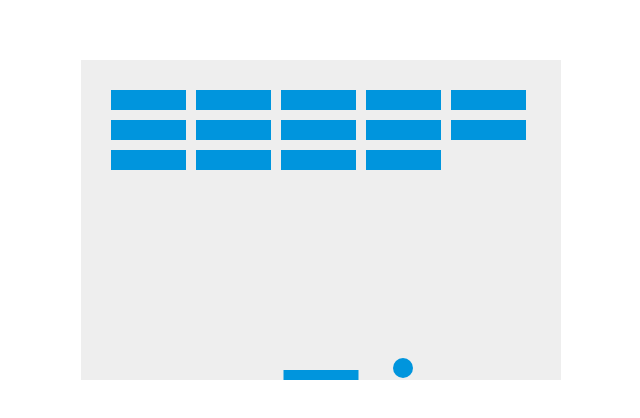
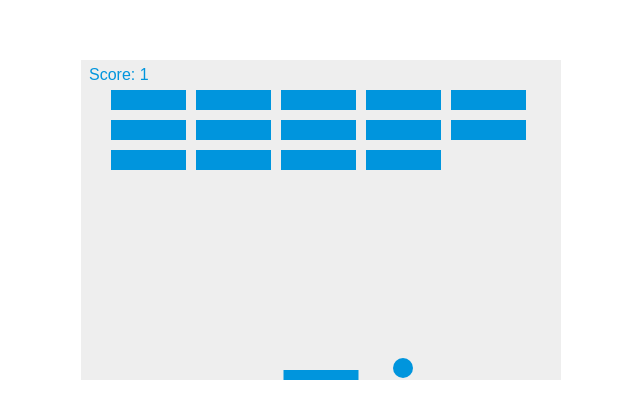
Before and after one commit to CakeNull/spo, a plain HTML site: page index.html in a window 1280 px wide. Shown: the part 180-598 px from the top of the page, 319-959 px from the left. Drawn offline with Linux system fonts and the light colour scheme.

Commit message:
Update index.html

```diff
--- a/index.html
+++ b/index.html
@@ -38,6 +38,8 @@
       let y = canvas.height - 30;
       let dx = 2;
       let dy = -2;
+
+      let score = 0;
 
       const brickRowCount = 3;
       const brickColumnCount = 5;
@@ -96,6 +98,7 @@
         drawPaddle();
         collisionDetection();
         drawBricks();
+        drawScore();
 
         x += dx;
         y += dy;
@@ -108,7 +111,7 @@
           if (x > paddleX && x < paddleX + paddleWidth) {
             dy = -dy;
           } else {
-            alert("GAME OVER");
+            alert("    N  O  T    S  P  O    ");
             document.location.reload();
             clearInterval(interval); // Needed for Chrome to end game
           }
@@ -155,6 +158,12 @@
               ) {
                 dy = -dy;
                 b.status = 0;
+                score++;
+                if (score === brickRowCount * brickColumnCount) {
+                  alert("    S  P  O    ");
+                  document.location.reload();
+                  clearInterval(interval); // Needed for Chrome to end game
+                }
               }
             }
           }
@@ -162,6 +171,12 @@
       }
 
 
+      function drawScore() {
+        ctx.font = "16px Arial";
+        ctx.fillStyle = "#0095DD";
+        ctx.fillText(`Score: ${score}`, 8, 20);
+      }
+
       const interval = setInterval(draw, 10);
       document.addEventListener("keydown", keyDownHandler, false);
       document.addEventListener("keyup", keyUpHandler, false);
```
